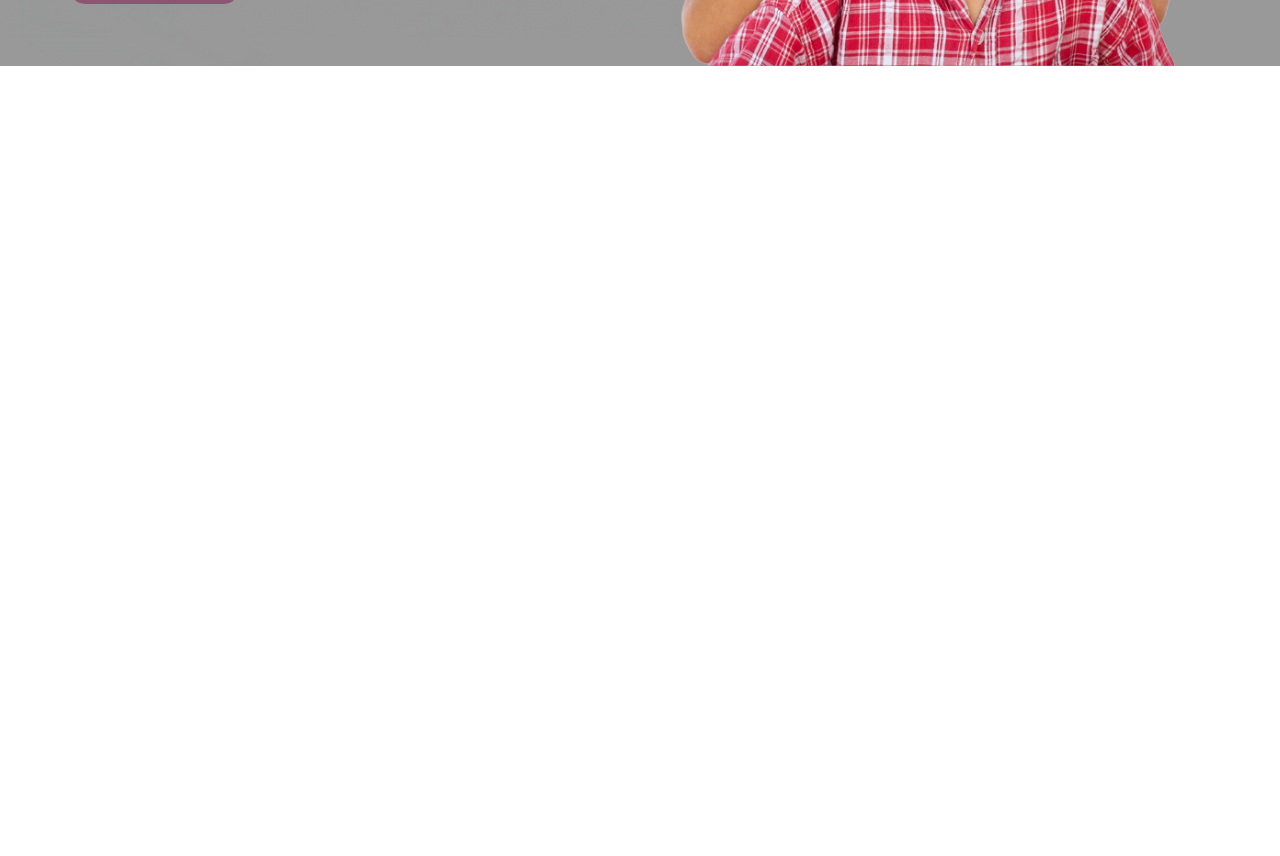
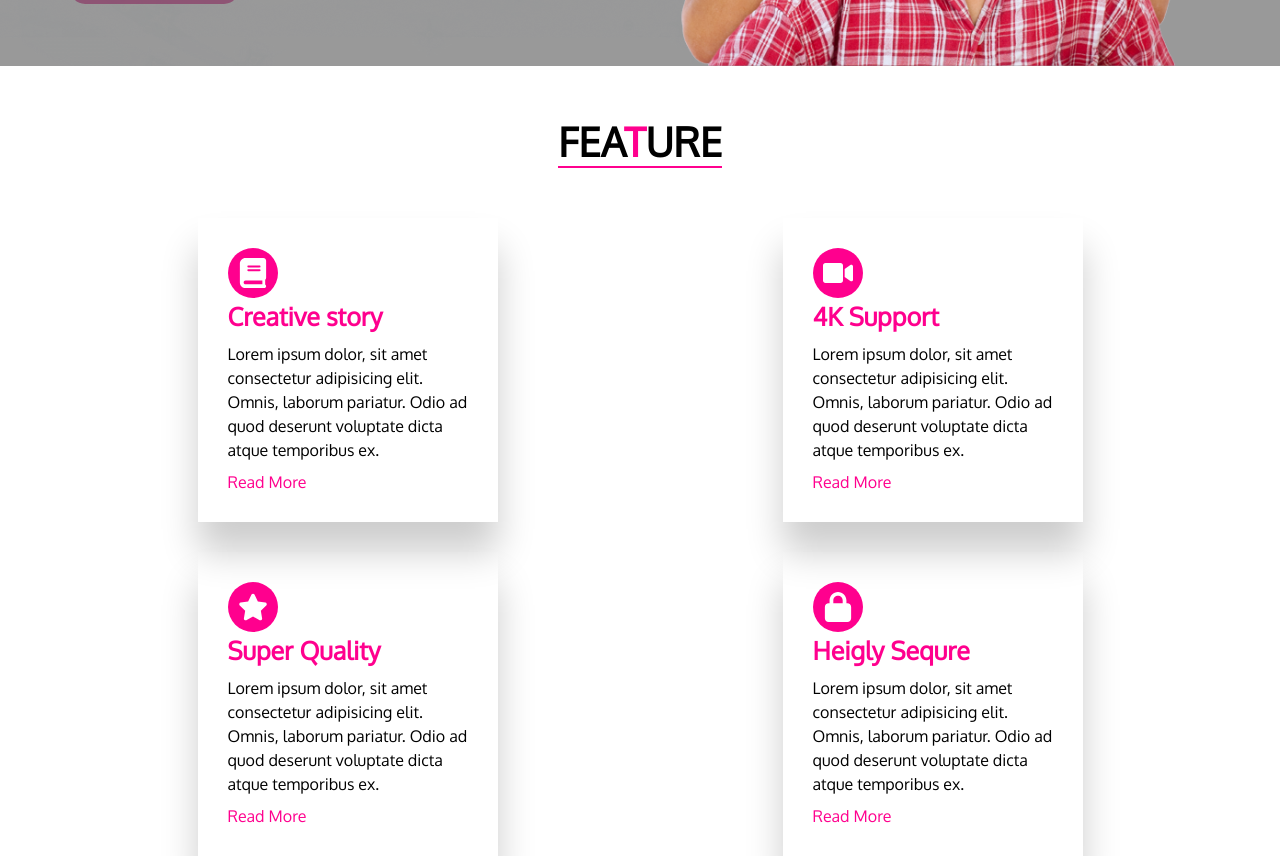
Before and after one commit to Fahad43504/cosmic-world, a plain HTML site: page index.html in a window 1280 px wide. Shown: the part 510-1366 px from the top of the page. Before the commit the page ends 800 px from the top, so only its background shows below. Drawn offline with Linux system fonts and the light colour scheme; a web font is replaced by a local one.

Commit message:
section two done

```diff
--- a/index.html
+++ b/index.html
@@ -7,6 +7,9 @@
     <meta name="viewport" content="width=device-width, initial-scale=1.0">
     <title>Cosmic World</title>
     <link rel="stylesheet" href="style.css">
+    <!-- Font awesome cdn -->
+    <link rel="stylesheet" href="https://cdnjs.cloudflare.com/ajax/libs/font-awesome/6.0.0-beta3/css/all.min.css" integrity="sha512-Fo3rlrZj/k7ujTnHg4CGR2D7kSs0v4LLanw2qksYuRlEzO+tcaEPQogQ0KaoGN26/zrn20ImR1DfuLWnOo7aBA==" crossorigin="anonymous" referrerpolicy="no-referrer" />
+
 </head>
 
 <body>
@@ -39,6 +42,44 @@
             </div>
         </section>
     </header>
+
+    <main class="container">
+        <section id="feature">
+            <div class="section-title">
+                <h2>Fea<span class="highlight">t</span>ure</h2>
+            </div>
+            <div class="feature">
+                <div class="card">
+                    <i class="card-icon fas fa-book"></i>
+                    <h3>Creative story</h3>
+                    <p>Lorem ipsum dolor, sit amet consectetur adipisicing elit. Omnis, laborum pariatur. Odio ad quod deserunt voluptate dicta atque temporibus ex.</p>
+                    <a href="">Read More</a>
+                </div>
+                <div class="card">
+                    <i class="card-icon fas fa-video"></i>
+                    <h3>4K Support</h3>
+                    <p>Lorem ipsum dolor, sit amet consectetur adipisicing elit. Omnis, laborum pariatur. Odio ad quod deserunt voluptate dicta atque temporibus ex.</p>
+                    <a href="">Read More</a>
+                </div>
+                <div class="card">
+                    <i class="card-icon fas fa-star"></i>
+                    <h3>Super Quality</h3>
+                    <p>Lorem ipsum dolor, sit amet consectetur adipisicing elit. Omnis, laborum pariatur. Odio ad quod deserunt voluptate dicta atque temporibus ex.</p>
+                    <a href="">Read More</a>
+                </div>
+                <div class="card">
+                    <i class="card-icon fas fa-lock"></i>
+                    <h3>Heigly Sequre</h3>
+                    <p>Lorem ipsum dolor, sit amet consectetur adipisicing elit. Omnis, laborum pariatur. Odio ad quod deserunt voluptate dicta atque temporibus ex.</p>
+                    <a href="">Read More</a>
+                </div>
+            </div>
+        </section>
+    </main>
+
+
+    <!-- font awesome js -->
+    <script src="https://cdnjs.cloudflare.com/ajax/libs/font-awesome/6.0.0-beta3/js/all.min.js" integrity="sha512-fzff82+8pzHnwA1mQ0dzz9/E0B+ZRizq08yZfya66INZBz86qKTCt9MLU0NCNIgaMJCgeyhujhasnFUsYMsi0Q==" crossorigin="anonymous" referrerpolicy="no-referrer"></script>
 </body>
 
 </html>
--- a/style.css
+++ b/style.css
@@ -1,22 +1,22 @@
 /* Google fonts */
 @import url('https://fonts.googleapis.com/css2?family=Cabin&family=Charm&family=Lobster&family=Oxygen&family=Poppins:wght@500&family=Raleway:wght@500;600&display=swap');
 
-*{
+* {
     padding: 0px;
-    margin:0px;
+    margin: 0px;
     box-sizing: border-box;
 
 }
 
-body{
+body {
     font-family: 'Oxygen', sans-serif;
 }
 
-.highlight{
+.highlight {
     color: #FF008E;
 }
 
-.primary-button{
+.primary-button {
     outline: 0;
     border: 0;
     padding: 15px 20px;
@@ -26,7 +26,7 @@ body{
     cursor: pointer;
     font-size: 18px;
     text-transform: uppercase;
-    box-shadow: 0 7px #83094c7a ;
+    box-shadow: 0 7px #83094c7a;
     position: relative;
     top: 0;
 
@@ -35,26 +35,28 @@ body{
 
 
 }
-.primary-button:active{
+
+.primary-button:active {
     top: 5px;
-    box-shadow: 0 2px #83094c7a ;
+    box-shadow: 0 2px #83094c7a;
 }
-header{
+
+header {
 
     background: url(./images/cloud.png);
     background-repeat: no-repeat;
     background-size: cover;
-    background-color: rgba(0,0,0,0.4);
+    background-color: rgba(0, 0, 0, 0.4);
     background-blend-mode: overlay;
 }
 
-.container{
+.container {
     max-width: 1200px;
     margin: 0 auto;
     padding: 0 30px;
 }
 
-nav{
+nav {
     display: flex;
     justify-content: space-between;
     height: 80px;
@@ -66,48 +68,106 @@ nav{
 
 }
 
-.navigation li{
+.navigation li {
     list-style: none;
     margin: 10px;
 }
 
-.navigation li a{
+.navigation li a {
     text-decoration: none;
-    color:#fff;
+    color: #fff;
     font-weight: 700;
     padding: 10px 15px;
 }
 
 
-.banner{
+.banner {
     height: calc(100vh -80px);
     display: grid;
-    grid-template-columns:1fr 1fr ;
+    grid-template-columns: 1fr 1fr;
 }
 
 
-.banner-left{
+.banner-left {
     display: flex;
     flex-direction: column;
     justify-content: center;
     align-items: flex-start;
 }
-.banner-left h1{
+
+.banner-left h1 {
     font-size: 45px;
     color: #fff;
 }
 
-.banner-left p{
-    color:#fff;
+.banner-left p {
+    color: #fff;
     line-height: 1.5;
     padding: 20px 0;
 
 }
-.banner-right{
+
+.banner-right {
     display: flex;
     justify-content: center;
     align-items: flex-end;
 }
-.banner-right img{
+
+.banner-right img {
     width: 100%;
 }
+
+
+/*****************
+ Feature section
+  *********************/
+.section-title{
+    text-align: center;
+}
+.section-title h2 {
+    text-transform: uppercase;
+    font-size: 40px;
+    border-bottom: 2px solid  #FF008E;
+    display: inline-block;
+    margin: 50px 0;
+
+
+}
+
+.feature{
+    display: grid;
+    grid-template-columns: 1fr 1fr;
+    gap: 30px;
+    justify-content: center;
+}
+
+.card{
+    width: 300px;
+    padding: 30px;
+    box-shadow: 0 30px 35px rgba(0, 0, 0, 0.2);
+    margin: 0 auto;
+}
+
+.card .card-icon{
+    background-color: #FF008E;
+    border-radius: 50%;
+    height: 30px;
+    width: 30px;
+    padding: 10px;
+    color: #fff;
+
+}
+
+.card h3{
+    color: #FF008E;
+    font-size: 25px;
+}
+
+.card p{
+    margin: 10px 0px;
+    line-height: 1.5;
+}
+.card a{
+    text-decoration: none;
+    color: #FF008E;
+}
```
